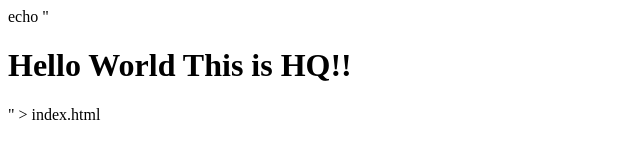
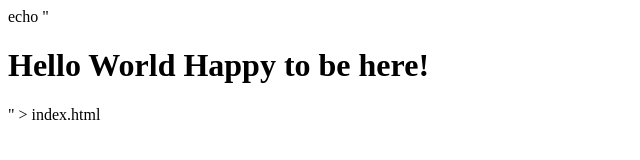
Before and after one commit to OtaconX/mywebsite, a plain HTML site: page index.html in a window 1280 px wide. Shown: the whole page, without its empty margins (0-640 px from the left). Drawn offline with Linux system fonts and the light colour scheme.

Commit message:
Updated once again eminem

```diff
--- a/index.html
+++ b/index.html
@@ -1,9 +1,9 @@
 echo "<!DOCTYPE html>
 <html>
 <head>
-    <title>Hello World This is HQ!!</title>
+    <title>Hello World Happy to be here!!</title>
 </head>
 <body>
-    <h1>Hello World This is HQ!!</h1>
+    <h1>Hello World Happy to be here!</h1>
 </body>
 </html>" > index.html
```
